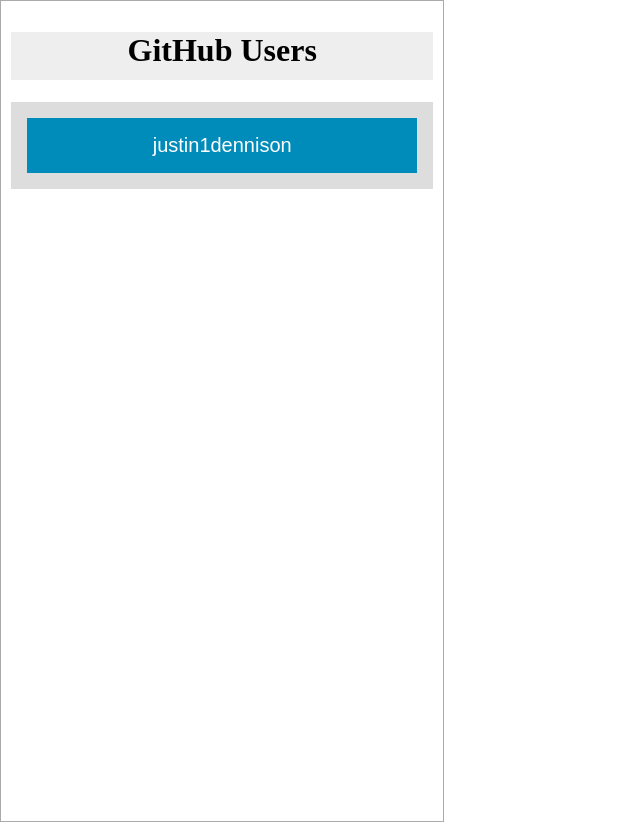
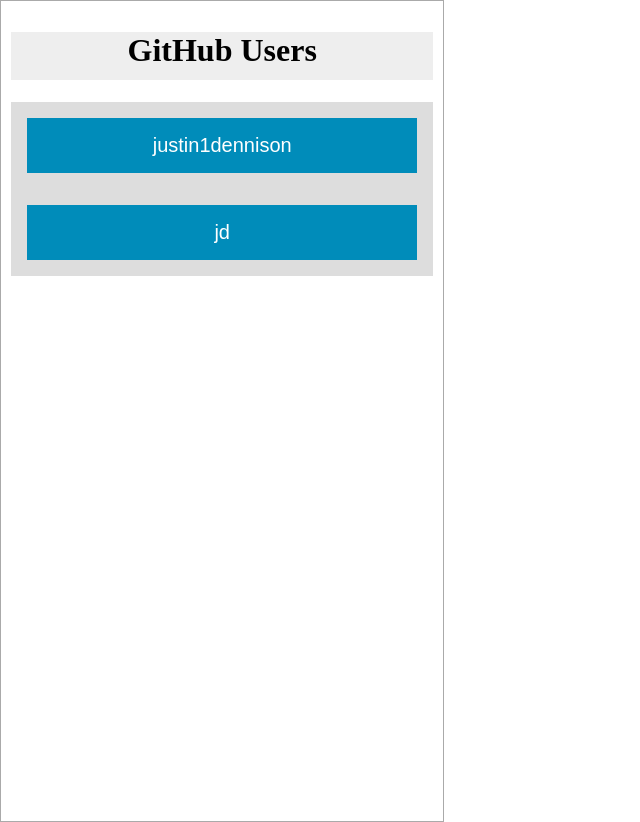
Before and after one commit to romulussenter/github-metrics, a React (Create React App) app: page / in a window 1280 px wide. Shown: the whole page, without its empty margins (0-640 px from the left). Built offline with nearby package versions, Linux system fonts and the light colour scheme.

Commit message:
made a user selectable as the current user being looked at in the application. Moreover, added some some styling to show the current selected user

```diff
--- a/src/App.js
+++ b/src/App.js
@@ -5,16 +5,28 @@
 import UserSideBar from './UserSideBar';
 
 class App extends Component {
-  constructor(){
+  constructor() {
     super();
     this.state = {
-      users: ['justin1dennison']
+      users: ['justin1dennison', 'jd'],
+      selectedUser: '',
     }
+    this.selectUser = this.selectUser.bind(this);
   }
+
+  selectUser(user){
+    this.setState({
+      selectedUser: user
+    });
+  }
+
   render() {
     return (
       <div>
-        <UserSideBar users={this.state.users}/>
+        <UserSideBar
+          selectedUser={this.state.selectedUser}
+          users={this.state.users}
+          onSelect={this.selectUser}/>
       </div>
     );
   }
--- a/src/UserSideBar.css
+++ b/src/UserSideBar.css
@@ -36,3 +36,8 @@
     font-size: 1.25rem;
     cursor: pointer;
 }
+
+/* Helpers */
+.active {
+    border: 3px solid yellow;
+}
--- a/src/UserSideBar.js
+++ b/src/UserSideBar.js
@@ -3,10 +3,15 @@
 
 class UserSideBar extends Component {
     render(){
-        const { users } = this.props;
+        const { users, selectedUser, onSelect } = this.props;
         const Users = users.map((user, index) =>{
-            return (<li key={index} className='UserSideBar--list-item'>
-                        <button>
+            const classes = selectedUser === user ?
+                            'UserSideBar--list-item active' :
+                            'UserSideBar--list-item';
+            return (<li key={index}
+                        className={classes}
+                        >
+                        <button onClick={() => onSelect(user)}>
                             {user}
                         </button>
                     </li>);
```
